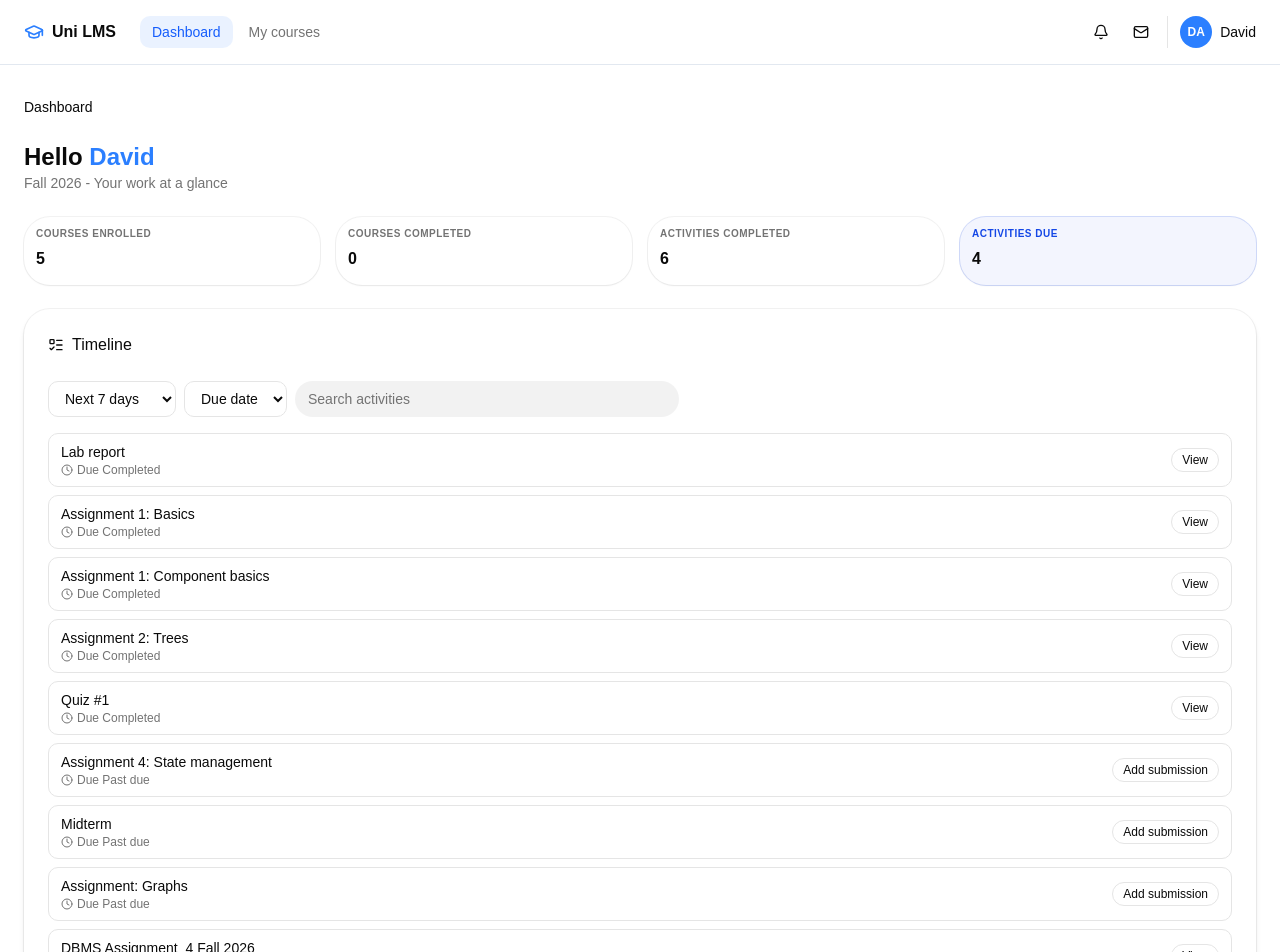
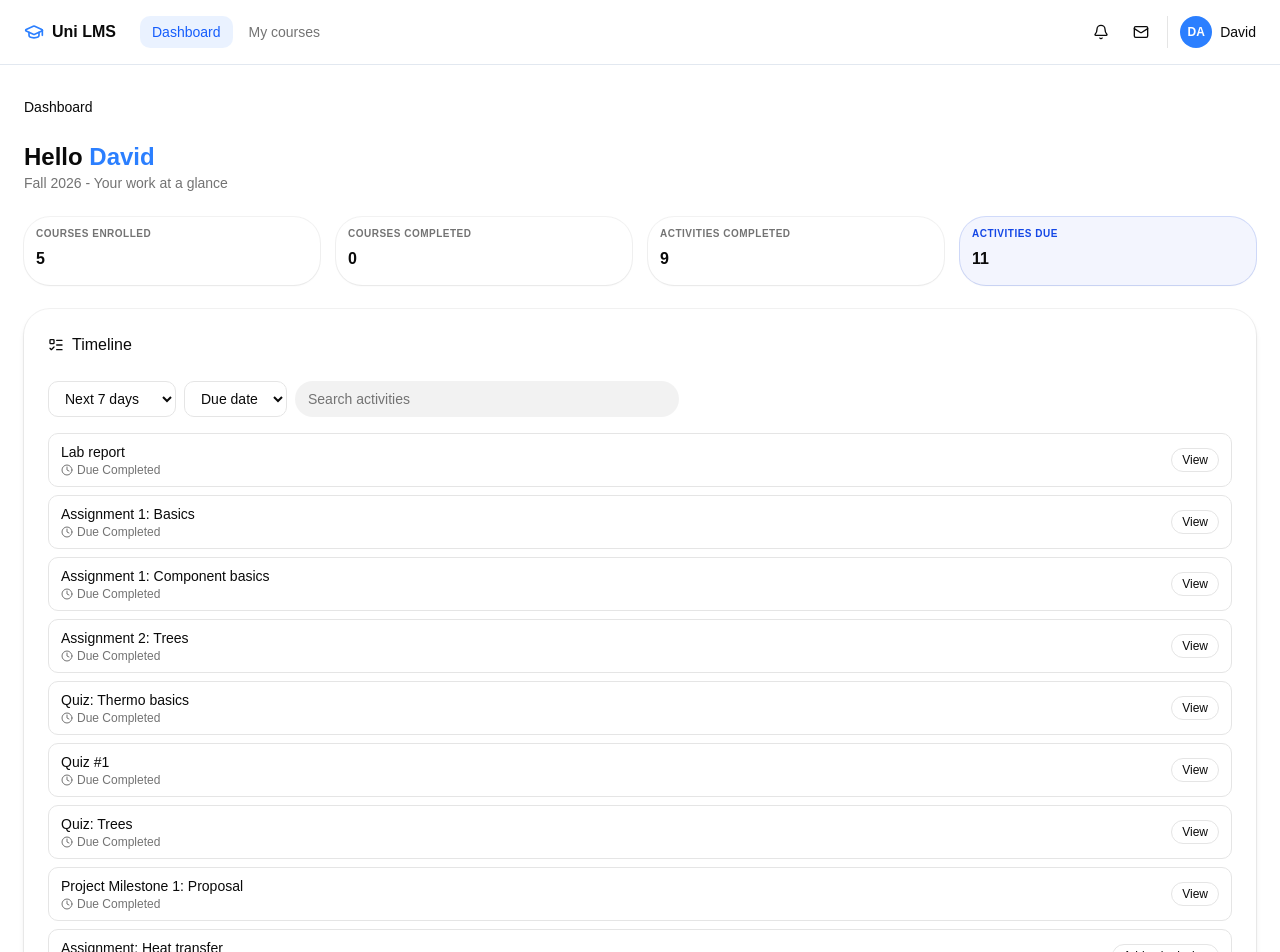
Before and after one commit to ch-arslanahmad/uni-lms, a React (Vite) app in the folder frontend/: page /student in a window 1280 px wide. Shown: the top 952 px of the page. Built offline with nearby package versions, Linux system fonts and the light colour scheme.

Commit message:
chore(mock): expand student activities across subjects
- Add assignments, quizzes, projects, and viva activities
- Cover MCQ, upload, and physical submission modes

```diff
--- a/frontend/src/components/SimpleTable.tsx
+++ b/frontend/src/components/SimpleTable.tsx
@@ -5,6 +5,7 @@ import * as React from "react";
 import { ArrowDown, ArrowUp, ArrowUpDown } from "lucide-react";
 
 import { Button } from "./ui/button";
+import { Select, SelectContent, SelectItem, SelectTrigger, SelectValue } from "./ui/select";
 import {
   Table,
   TableBody,
@@ -24,19 +25,20 @@ export interface Column<T> {
 export function SimpleTable<T>({
   columns,
   data,
-
   paginated = false,
   pageSizeOptions = [10, 20, 50],
   initialPageSize = 10,
+  onRowClick,
 }: {
   columns: Column<T>[];
   data: T[];
-  searchKeys?: (keyof T & string)[]; // which things for the search to include, default:
+  searchKeys?: (keyof T & string)[];
   searchPlaceholder?: string;
-  searchable?: boolean; // false = hide the search box entirely
-  paginated?: boolean; // opt-in: pass paginated to show footer + page slicing
+  searchable?: boolean;
+  paginated?: boolean;
   pageSizeOptions?: number[];
   initialPageSize?: number;
+  onRowClick?: (row: T) => void;
 }) {
   // Sort + de-dupe so the options always read 10, 20, 50 regardless of caller order.
   const sizeOptions = React.useMemo(
@@ -123,7 +125,11 @@ export function SimpleTable<T>({
           <TableBody>
             {rows.length ? (
               rows.map((row, rowIndex) => (
-                <TableRow key={rowIndex}>
+                <TableRow
+                  key={rowIndex}
+                  className={onRowClick ? "cursor-pointer" : undefined}
+                  onClick={onRowClick ? () => onRowClick(row) : undefined}
+                >
                   {columns.map((column) => (
                     <TableCell key={column.key}>
                       {column.render
@@ -152,17 +158,18 @@ export function SimpleTable<T>({
         <div className="flex flex-wrap items-center justify-between gap-2 text-sm">
           <div className="flex items-center gap-2">
             <span className="text-muted-foreground">Rows per page</span>
-            <select
-              className="h-8 rounded-md border bg-background px-2"
-              value={pageSize}
-              onChange={(event) => setPageSize(Number(event.target.value))}
-            >
-              {sizeOptions.map((option) => (
-                <option key={option} value={option}>
-                  {option}
-                </option>
-              ))}
-            </select>
+            <Select value={String(pageSize)} onValueChange={(v) => v && setPageSize(Number(v))}>
+              <SelectTrigger size="sm" className="w-20">
+                <SelectValue />
+              </SelectTrigger>
+              <SelectContent>
+                {sizeOptions.map((option) => (
+                  <SelectItem key={option} value={String(option)}>
+                    {option}
+                  </SelectItem>
+                ))}
+              </SelectContent>
+            </Select>
             <span className="text-muted-foreground">
               {sorted.length
                 ? `${safePage * pageSize + 1}–${safePage * pageSize + rows.length} of ${sorted.length}`
--- a/frontend/src/mock/student.ts
+++ b/frontend/src/mock/student.ts
@@ -137,6 +137,9 @@ export const offerings: CourseOffering[] = [
     weeks: weeks({
       1: [{ id: "a1", kind: "assignment", title: "Assignment 1: Component basics", opened: "2026-09-01", due: "2026-09-07", submitted: true, graded: true, score: 88, max: 100, submissionModes: ["upload"] }],
       3: [{ id: "q1", kind: "quiz", title: "Quiz #1", opened: "2026-09-15", due: "2026-09-21", submitted: true, graded: true, score: 10, max: 10, hasMcq: true, submissionModes: ["upload"] }],
+      5: [{ id: "p1", kind: "project", title: "Project Milestone 1: Proposal", opened: "2026-09-29", due: "2026-10-05", submitted: true, graded: true, score: 18, max: 20, submissionModes: ["upload"] }],
+      7: [{ id: "p2", kind: "project", title: "Project Viva", opened: "2026-10-13", due: "2026-10-19", submitted: false, max: 30, submissionModes: ["physical"], physical: { timeWindow: "10:00 AM - 1:00 PM", room: "Room C-304" } }],
+      9: [{ id: "q3", kind: "quiz", title: "Quiz #3", opened: "2026-10-27", due: "2026-10-27", submitted: false, max: 10, submissionModes: ["upload"] }],
       10: [{ id: "a4", kind: "assignment", title: "Assignment 4: State management", opened: "2026-11-03", due: "2026-11-09", closed: "2026-11-16", submitted: false, max: 100, submissionModes: ["upload", "physical"], physical: { timeWindow: "2:00 PM - 4:00 PM", room: "Lab 2" } }],
       11: [{ id: "a5", kind: "assignment", title: "DBMS Assignment_4 Fall 2026", opened: "2026-11-10", due: "2026-11-17", closed: "2026-11-24", submitted: true, max: 100, submissionModes: ["upload"] }],
       12: [{ id: "q2", kind: "quiz", title: "Quiz #2", opened: "2026-11-18", due: "2026-11-24", submitted: false, max: 10, hasMcq: true, submissionModes: [] }],
@@ -157,7 +160,10 @@ export const offerings: CourseOffering[] = [
     announcements: [{ title: "Lab make-up", date: "2026-11-12", body: "Lab shifted to Friday 10:00 this week." }],
     weeks: weeks({
       2: [{ id: "a2", kind: "assignment", title: "Assignment 2: Trees", opened: "2026-09-08", due: "2026-09-14", submitted: true, graded: true, score: 92, max: 100, submissionModes: ["upload"] }],
+      4: [{ id: "q4", kind: "quiz", title: "Quiz: Trees", opened: "2026-09-22", due: "2026-09-22", submitted: true, graded: true, score: 8, max: 10, hasMcq: true, submissionModes: [] }],
+      8: [{ id: "p3", kind: "project", title: "DSA Project Viva", opened: "2026-10-20", due: "2026-10-26", submitted: false, max: 40, submissionModes: ["upload", "physical"], physical: { timeWindow: "11:00 AM - 1:00 PM", room: "Lab 3" } }],
       11: [{ id: "a6", kind: "assignment", title: "Assignment: Graphs", opened: "2026-11-10", due: "2026-11-16", submitted: false, max: 100, submissionModes: ["physical"], physical: { timeWindow: "10:00 AM - 12:00 PM", room: "Room E-202" } }],
+      12: [{ id: "a10", kind: "assignment", title: "Assignment: Hashing", opened: "2026-11-17", due: "2026-11-23", submitted: false, max: 100, submissionModes: ["upload"] }],
     }),
   },
   {
@@ -174,7 +180,11 @@ export const offerings: CourseOffering[] = [
     materials: [{ name: "Steam tables.pdf", size: "540 KB" }],
     announcements: [{ title: "Midterm", date: "2026-11-09", body: "Midterm on Monday 09:00-11:00, room E-202." }],
     weeks: weeks({
+      3: [{ id: "q5", kind: "quiz", title: "Quiz: Thermo basics", opened: "2026-09-15", due: "2026-09-15", submitted: true, graded: true, score: 9, max: 10, submissionModes: ["upload"] }],
+      6: [{ id: "a11", kind: "assignment", title: "Assignment: Heat transfer", opened: "2026-10-06", due: "2026-10-12", submitted: false, max: 100, submissionModes: ["upload"] }],
+      9: [{ id: "p4", kind: "project", title: "Thermo Project Viva", opened: "2026-10-27", due: "2026-11-02", submitted: false, max: 50, submissionModes: ["physical"], physical: { timeWindow: "2:00 PM - 5:00 PM", room: "ME Seminar Hall" } }],
       11: [{ id: "a7", kind: "assignment", title: "Midterm", opened: "2026-11-09", due: "2026-11-14", submitted: false, max: 100, submissionModes: ["physical"], physical: { timeWindow: "9:00 AM - 11:00 AM", room: "Room E-202" } }],
+      12: [{ id: "a12", kind: "assignment", title: "Assignment: Refrigeration cycle", opened: "2026-11-17", due: "2026-11-23", submitted: false, max: 100, submissionModes: ["upload"] }],
     }),
   },
   {
@@ -259,6 +269,22 @@ export const quizzes: Quiz[] = [
     ],
     attempts: [],
   },
+  {
+    id: "q4",
+    offeringId: "CS201-5-B",
+    title: "Quiz: Trees",
+    opened: "2026-09-22 09:00",
+    closed: "2026-09-22 09:30",
+    timeLimit: "30 min",
+    attemptsAllowed: 1,
+    grade: 8,
+    max: 10,
+    questions: [
+      { id: "q4p1", text: "Which traversal visits root first?", options: ["Inorder", "Preorder", "Postorder", "Level order"], answer: 1, points: 5 },
+      { id: "q4p2", text: "A BST with n nodes has what average search time?", options: ["O(1)", "O(log n)", "O(n)", "O(n log n)"], answer: 1, points: 5 },
+    ],
+    attempts: [{ status: "Finished", started: "2026-09-22 09:00", completed: "2026-09-22 09:18", duration: "18 min", grade: "8.00 / 10.00" }],
+  },
 ];
 
 export const teachers: TeacherProfile[] = [
```
